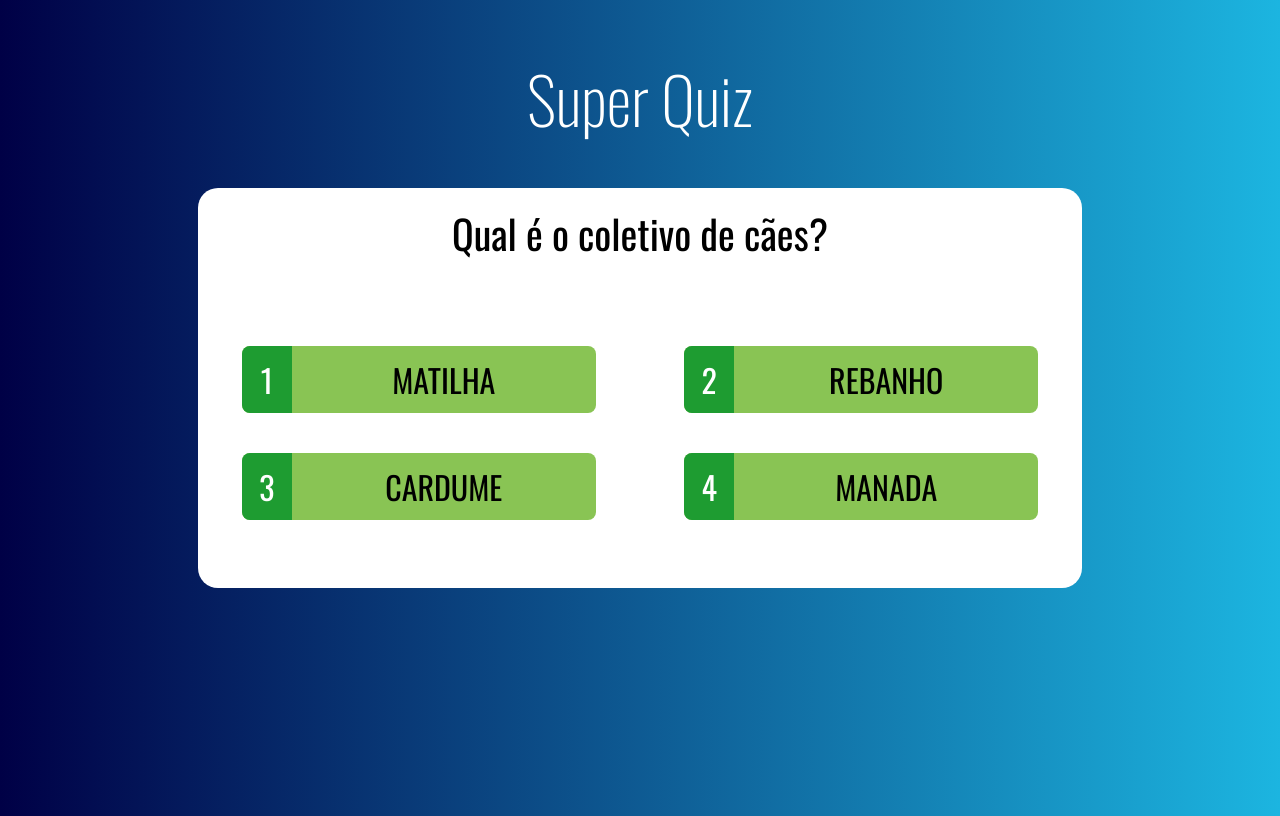
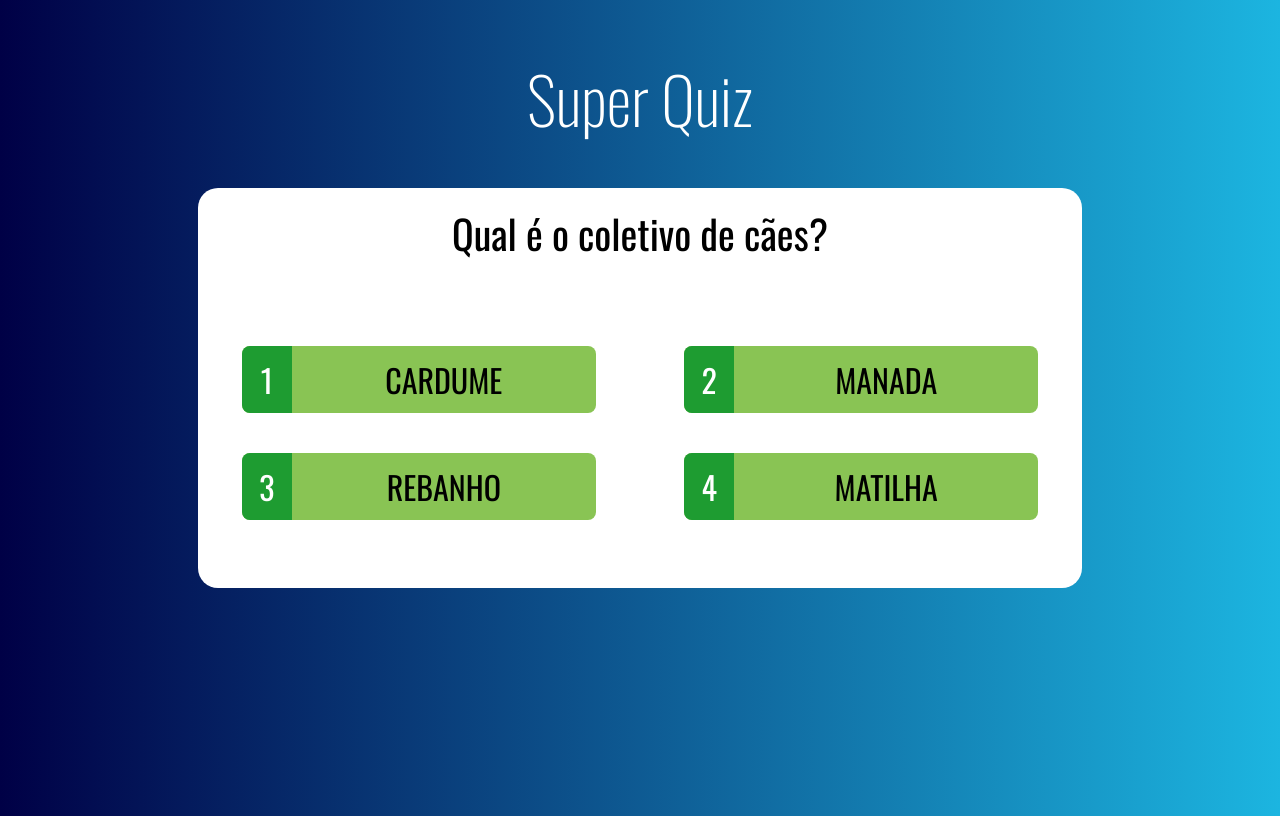
Before and after one commit to rafaeldtx/vuejs-super-quiz, a Vue app: page / in a window 1280 px wide. Built offline with nearby package versions, Linux system fonts and the light colour scheme.

Commit message:
(Question) Add shuffle for show answers

```diff
--- a/src/components/Question.vue
+++ b/src/components/Question.vue
@@ -4,7 +4,7 @@
 
         <ul class="answers">
             <li
-                v-for="(answer, i) in question.answers"
+                v-for="(answer, i) in shuffleAnswers"
                 :key="i"
                 @click="$emit('answered', answer.correct)"
             >
@@ -21,6 +21,12 @@ export default {
         question: {
             type: Object,
             required: true
+        }
+    },
+    computed: {
+        shuffleAnswers() {
+            let answers = this.question.answers
+            return answers.sort(() => 0.5 - Math.random())
         }
     }
 }
```
Also changed, not shown: src/util/questions.js (line endings or trailing spaces).
